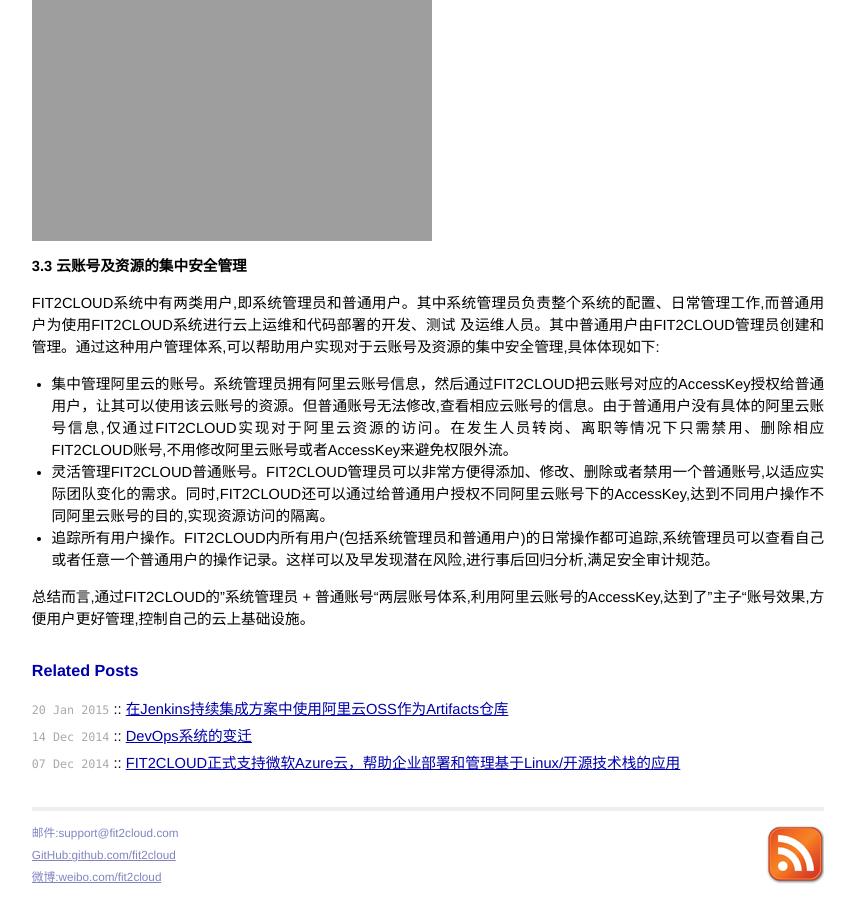
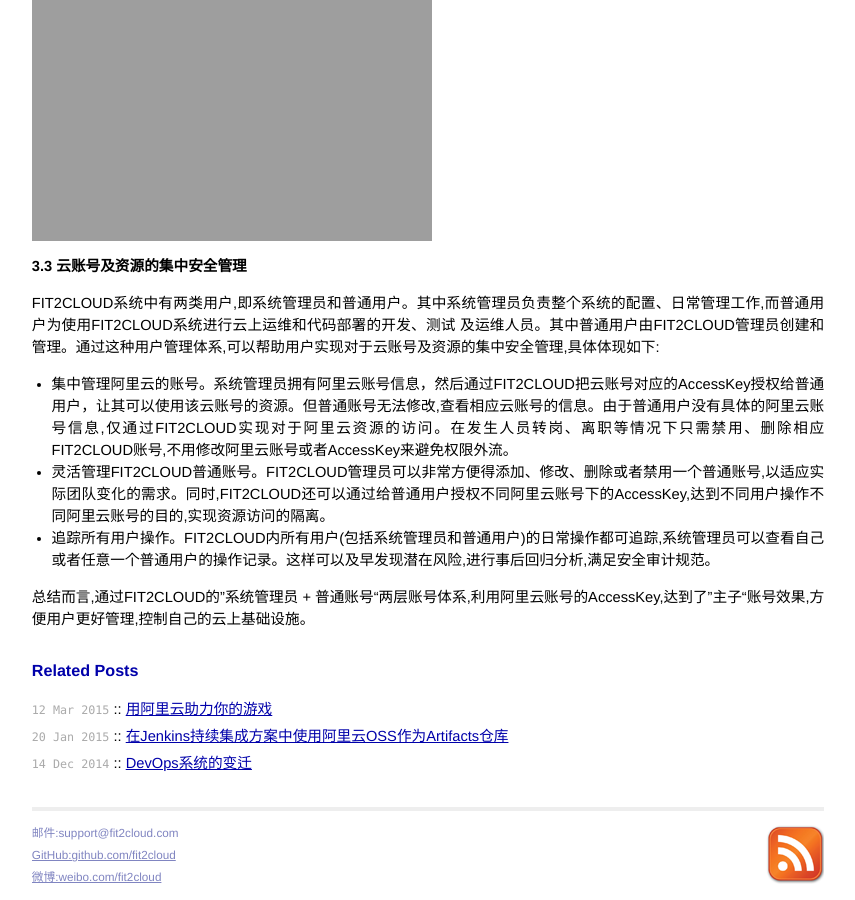
Before and after one commit to Xuguilin/blog, a Jekyll site: the page built from _posts/2015-03-11-aliyun-enterprise-released.md, in a window 1280 px wide and 900 px high, scrolled down 2344 px. Shown: the whole window, without its empty margins (212-1067 px from the left). Built offline with Jekyll 4.4.1, drawn with Linux system fonts in a browser that asks for light colours; Markdown is read by kramdown in place of the engine named in the settings; comment, search, counter and statistics services are not loaded; part of the change alters nothing that is shown; some of the changed text lies outside the part shown.

Commit message:
用阿里云助力你的游戏

```diff
--- a/_posts/2015-03-11-aliyun-enterprise-released.md
+++ b/_posts/2015-03-11-aliyun-enterprise-released.md
@@ -6,7 +6,7 @@ title: FIT2CLOUD企业版上架阿里云镜像市场，给阿里云用户带来
 {{ page.title }}
 ================
 
-<p class="meta">2015/01/20 - 杭州 By Simon</p>
+<p class="meta">2015/03/20 - 杭州 By Simon</p>
 
 经过半年的研发和测试，我们本周正式推出了FIT2CLOUD阿里云企业版，并上架阿里云镜像市场( 链接是： [FIT2CLOUD应用交付及运维管理平台Centos 6.5 64位](http://market.aliyun.com/imageproduct/15-123826001-jxsc000119.html) )。FIT2CLOUD企业版以镜像方式交付，部署在用户自身控制的虚机中，安全可靠。欢迎大家使用，部署和管理指南请查看阿里云镜像市场上的商品介绍。如果你有任何问题，请咨询support@fit2cloud.com。
 
--- /dev/null
+++ b/_posts/2015-03-12-aliyun-and-games.md
@@ -0,0 +1,83 @@
+---
+layout: post
+title: 用阿里云助力你的游戏
+---
+
+{{ page.title }}
+================
+
+<p class="meta">2015/03/12 - 杭州 By Simon</p>
+
+<h2>一、背景</h2>
+
+在中国整个互联网的发展历程中，游戏行业一直是充当急先锋和很多公司奶牛的角色。即使到今天，游戏仍然是很多巨头们的核心收入来源。中国庞大的人口红利和东方人对于游戏的热爱程度都让游戏成为互联网公司的兵家必争之地。最近几年移动互联网浪潮中，手游的高歌猛进再次验证了这一点。所不同的是，各个巨头们在这次手游浪潮中更多得退到平台和运营角色，而大量优秀、独立的游戏内容创作商走到前台。
+
+历来游戏行业都是高度竞争、快速淘汰的行业，而且一款成功游戏的生命周期越来越短。以前在PC端的游戏产品常常能有几年寿命（甚至是黄金期），而今天一款成功游戏的生命周期常常也只有几个月，而很多游戏甚至一上线就基本结束了其生命。如此同时，一款游戏的用户爆发速度也比原来快很多。当下，国内的网络接入已经基本成熟，再加上社会化营销，好的游戏可能只需要几天时间就能够风靡整个网络。面对这些新情况，游戏行业对承载其运行的基础设施提出了更高的要求，具体来说可以分成如下几个方面：
+
+ 1. 让基础设施更具有弹性，可以实现快速的开服、合服和关服。如前所述，游戏生命周期短，爆发速度快，传统那种自购集群或者租用IDC的方式已经跟不上游戏发展的步伐。在市场已经出现过一款火爆游戏要玩家排队几个小时才能够登陆服务器的场景出现。
+ 2. 让基础设施（计算、存储、网络等）能按需付费，可以降低游戏运营的成本。由于大量的游戏开发团队都是轻资产运作模式，不会做大量前期投入建立自己的基础设施。所以基本采用租用基础设施的模式。在竞争这么激烈，变化如此迅速的市场，即使再有经验的游戏开发团队也很难预测一款游戏的生命周期、火爆程度。所以自然希望在基础设施（这是游戏运营中很大的一部分成本）上能够按需付费，降低成本风险。
+ 3. 让基础设施质量更可控，从而降低游戏运营的风险。基础设置的质量不仅仅是传统意义上的硬件质量，而是包括网络接入、机房环境保障、服务器配套设备、容灾容错在一块的整体质量。如果要自建整个基础设置，到达质量可控的程度，成本非常高。而传统IDC很多时候交付的基础设置质量并不可控。
+ 4. 让基础设施更容易管理，可以降低游戏运维的难度和成本。现在一款成功的游戏基本上已经都是互联网规模，一款游戏同时运行的服务器数量比起传统网络游戏能上一个甚至几个数量级。在这么大规模的情况下，很多传统运维的方式因为复杂度、效率或者成本都已经行不通。游戏运维人员需要有高效、简单的方式管理整个基础设施。
+
+由于上面这些挑战，从互联网行业发展而来的云计算（尤其是以AWS为代表的公有基础设施云，即IaaS。注：本文下面提到的云平台都为IaaS平台。）得到了游戏行业的快速呼应。例如，在国外以Zynga为代表的新一代游戏公司是利用公有云发展起来的。国内，也已经有越来越多的游戏公司使用公有云作为自己的基础设施平台。
+
+<h2>二、云计算与游戏</h2>
+
+从互联网行业发展起来的云计算在很多方面和现代的互联网游戏有很多类似地方。所以其基础设施云也非常适合游戏行业。宏观上来说，公有云在下面几个方面很好的满足了游戏行业的刚性需求：
+
+ * 提供了弹性基础设置。无论是按需付费，还是包年包月的虚机。其弹性和传统得自己购买或者租用IDC都有非常大得改进，尤其是在快速开服、合服上。云计算平台都能够提供分钟级别的资源扩容能力，让你不需要担心游戏快速爆发期的资源问题。
+ * 提供了有清晰服务质量定义的基础设施。现在，所有的云计算平台都必须明确其服务质量（既SLA），并在服务质量未达标的情况下有相应的补偿机制。
+计费模式更加灵活，并在逐步过渡到完全按需付费的方式。这有效得支撑了轻资产模式运作的大量独立游戏创意、开发团队。
+ * 提供标准API和相关工具、服务帮助用户快速管理、运维基础设施。利用API可以让用户通过编程的方式管理整个集群。云平台提供的监控、数据库服务让用户能够从重复性、基础性的运维工作脱离出来，把这些工作交给更有经验的公有云提供商，而更关心对于自己应用的运维上。
+ * 通过统一的多数据中心让用户接入速度更快，且方便地支持容灾容错。在国内，由于几大运营商的问题，导致网络接入非常复杂。而游戏又是对交互响应要求非常高的应用，为给全国各地的玩家提供一致体验，多数据中心是不可以避免的事情。在传统租用IDC的阶段，协调不同数据中心是一件非常费时、费力的事情。
+
+由于这些明显的优点，云服务和游戏是天生一对，云计算平台成为大量游戏公司积极尝试的技术路径。在国内，几乎所有的基础设施公有云提供商也都非常重视游戏行业，推出了各自的游戏云解决方案。阿里云作为全国领先的IaaS服务商，也推出了自己的游戏云整体解决方案（[http://game.aliyun.com/](http://game.aliyun.com/) ），通过整合阿里云各个方面资源，为游戏行业的用户打造高效、可靠和用得起的基础设施。
+
+<h2>三、云上的游戏开发、运维</h2>
+
+对于一款游戏，在其整个生命周期上的设计、开发、上线、运维及运营涉及到非常多的环节，有游戏定位、内容创作、逻辑开发、渠道运营及推广等等。在这里，我们主要讨论作为全新的基础设施平台，云计算平台给游戏带来了什么，并以阿里云为例说明云上游戏开发及运维工作。
+首先，让我们看下一个游戏运营周期中和基础设施相关的流程都有哪些，如下图所示：
+
+![游戏运营周期](/images/game-process.png =600x)
+
+ * 当一个游戏需要确定上线，第一件事情就是需要快速获取资源来运行游戏。资源包括服务器、存储和网络等多个方面。如前所述，云平台大大降低了资源获取的门槛，而且获取的都是有相关SLA保证的资源。通过云平台提供的API，用户可以在分钟级别内获取自己想要的常见资源。如果计划把游戏在云上运行，开发人员在容量规划阶段最好能够按照云上资源单位来进行规划。由于游戏行业的特征，按需付费的方式使用云平台资源是一个常见的选择。当然，包年包月的付费方式可以大大节省用户成本。开发人员可以按照游戏的具体运营计划搭配使用两种付费方式的资源。目前，阿里云上得绝大部分服务都已经提供API帮助用户获取资源，且主要服务（如ECS）也都支持按需付费和包年包月这两种计费模式。
+ * 在获取完所有资源后就需要对于这些资源进行初始化，其中最为主要的就是对于虚机初始化，如安装基础性软件，进行相关配置。这些初始化工作常常是和具体游戏相关性不一定太大且可复用。在云上，自定义镜像是一个不错的方式帮助用户固化常见的虚机初始化化工作。当然，用户也也可以通过自定义脚本自己完成这个过程。除掉虚机初始化之外，例如网络、存储环境的初始化也可以通过IaaS服务提供商得API快速、编程化完成。目前，阿里云提供的SLB、RDS、OSS等服务都可以通过API来操作，可以非常方便的完成这些资源环境的初始化工作。
+环境准备妥当后就得部署具体的游戏代码。这个过程每个游戏具体都不太一样，但是为了高效、无误得完成这个过程，自动化一切部署流程已经是必须的选择，尤其是对于游戏而言。你很难想象让玩家等你几天来修复一个Bug，或者让玩家在几周里面都重复玩同样的内容。所以，游戏行业对于服务的持续交付和更新有最迫切的需求。尽管国外很多云平台生态圈内已经有这样的服务和工具提供给开发、运维人员，但国内目前还比较欠缺这一点。
+ * 在游戏上线后，运维人员的压力就随之而来，其中最常见的运维工作就是需要对一组机器进行批量运维，如执行一组脚本、给系统打一个Patch。当然，定时运维工作常常也是必须的，如定时清理、备份数据等。脚本通常是用于解决这些运维问题的法宝，但如何组织、管理脚本，如何把脚本批量运用到指定机器，如何在动态变化的基础设施上保证运维操作的精确性、可追溯性仍然是一个挑战，尤其是在运维互联网规模的游戏时。在云平台上，由于所有的基础设施都是可编程的（即用API访问），这让把基础设施和运维行为一体化管理变得容易。所以，基于云上的游戏运维需要是和云平台高度集成的一体化运维平台。
+ * 和任何在线服务一样，游戏服务中的监控、报警也是不可缺少。没有监控、报警的服务会让开发、运维人员寝室不安。在传统IT环境中，游戏开发、运维人员经常需要自己从头搭建整个监控、报警系统。尽管现在已经有如Nagios等强大的开源监控报警平台，但是构建、运维一个自己的监控、报警系统任然很麻烦，何况还要对接很多如短信报警这样的供应商。云时代，这些事情应该有IaaS供应商代劳。任何一家IaaS供应商都应该提供基础的、可扩展的监控、报警服务，用户只需要告知供应商需要监控哪些指标，定义报警规则即可。阿里云同样也提供云监控服务，支持站点监控、虚机监控、自定义监控指标和报警功能。
+ * 快速扩容、合并服务是游戏行业的一个强烈刚需。由于前面所述的游戏行业特征，其服务规模会在短期有很大的震荡，而且在时间段上的波峰波谷效应也很明显。因此，IaaS环境下的自动伸缩功能（Auto-Scaling）非常适合游戏行业，可以在保证玩家体验的前提下尽可能降低整个基础设施成本。阿里云已经开始公测的ESS服务就是针对ECS的自动伸缩服务，支持定时和按需添加和减少ECS虚机数目。
+ * 数据备份是一个经常被忽略的需求。在运营一款游戏过程中会产生大量有价值的数据（如玩家日志等），通过挖掘这些数据可以很好指导团队不断改进游戏，即使一款游戏已经下线，其运营过程中的数据也应该保留下来以备不时之需。另外，由于一些法律上的需求，备份数据也不可避免。如果使用在线存储服务备份这些冷数据，则成本太高，而使用传统的磁带方式又非常低效。现在，很多IaaS供应商都提供自己的备份服务，如阿里云的OAS等，可以考虑使用来备份游戏运营沉淀下来的数据。
+ * 当决定要关闭一款游戏时，运行在云上的游戏非常容易，简单几个按钮就完成所有工作，而且费用立即结束。当需要重新上线新游戏，完全可以按照新游戏架构重新选择更合适的基础设施架构。这种快速、轻量释放资源的方式非常适合更新周期快的游戏行业。
+ * 利用数据来驱动游戏开发，发现玩家需求已经是游戏开发团队必须要具备的能力之一。开发人员可以根据实时游戏数据来和玩家及时互动，也可以利用离线大数据分析发现游戏设计中的一些规律。同样，IaaS提供商一般也会提供基于云上的数据类产品，帮助用户在云平台上实现数据的闭环流动。一旦这个闭环形成后，用户服务产生的数据可以迅速进入分析流程、并利用分析结果直接产生行动。在阿里云上，其数据类服务是一个特点，既有离线数据分析服务ODPS，也有ADS这样准实时分析工具，还有日志服务SLS与之配套。
+
+通过上面的分析，我们可以看出IaaS平台给游戏行业提供了一个非常好的平台，可以帮助到轻资产的游戏团队快速开发、上线游戏，并在整个游戏运营周期的不同阶段提供不同的支撑服务，让小团队能够获得大公司一样高效、高质量的基础设施平台。当然，向云迁移游戏服务并不信手拈来，仍然有一些要点需要把握好才能够发挥出云的优势：
+
+ * 首先，和很多其他行业向云迁移一样。游戏的真正技术架构要向云上架构转型，而不是生硬得把云平台提供的资源和服务映射到传统架构上。要想充分发挥云的按需付费、自动伸缩功能，就必须做到服务的状态无关。要想充分利用好IaaS提供商的基础设施服务，就需要让自己的游戏架构去适配IaaS供应商提供的很多服务（如数据库服务、监控服务等）
+ * 其次，要充分利用好云平台的弹性，这点对于游戏更为如此。如果仍然像使用传统IDC资源一样使用云上资源，你的服务就失去了云平台弹性带来的巨大好处。例如，无法真得做到按照游戏实际使用量来付费，也无法很快应对游戏爆发期的快速流量上升等。
+ * 再次，要充分复用云平台上的基础服务，解决重复开发轮子的问题。一般来说，IaaS供应商都会很多基础服务（如数据库、负责均衡、缓存等服务）。如果你的游戏架构中能够用到这些服务请尽量使用云平台上基础服务，这可以大大解放你的生产力，避免重新开发，即使你可以使用开源技术快速搭建相关服务，也还会面临后期运维的很大压力。
+ * 最后，云上运维要充分利用云平台的特点，即基础设施可编程化。运维人员可以统一管理基础设施和其上的运维工作，形成一体化的运维平台。具体来说，运维平台即可以自动管理、感知基础设施的变化，又可以在管理基础设施的同时主动、精确执行运维操作，保证服务的可持续性、高效性
+。
+对于游戏团队来说，使用IaaS作为自己游戏的基础设施平台迈出了向云上迁移的第一步。在这之后，游戏团队要使用好IaaS平台仍然有很多工作可以做。作为国内领先的IaaS供应商，阿里云在提供云平台上基础设施服务同时也在不断发展自己的生态，帮助用户更好使用阿里云。其中，Fit2Cloud就是阿里云生态中的一员，它为游戏团队在阿里云上提供一体化的运维平台。
+
+<h2>四、Fit2Cloud：阿里云上的一体化游戏运维平台</h2>
+
+Fit2Cloud是完全基于阿里云API的新型云上服务运维平台，针对游戏团队提供如快速开服，实时监控告警、批量运维、自动伸缩、代码部署等一系列服务。具体如下图：
+
+![一体化游戏运维平台](/images/fit2cloud-game-ops-platform.png =600x)
+
+在Fit2Cloud中，用户的基础设施以应用（Application）视角管理（不同于阿里云控制台以资源类型及地域视角管理），让用户的所有运维操作可以轻松定位到指定应用服务。Fit2Cloud支持为一个应用管理多种云资源（如实时申请的按量付费虚机、主动导入的包年包月虚机、自动伸缩产生的云资源变化等），也支持对于资源之间关系的管理（如添加虚机到SLB、注册RDS白名单等）。另外，为运维阿里云资源集成了多项服务（如执行脚本，环境初始化等）及相关的辅助功能（如费用管理、资源权限管理等等）。同时，为打通用户从代码到服务的通道，实现如下持续交付的游戏生产流程，Fit2Cloud提供了“代码部署”模块。
+
+![打通从代码到服务的通道](/images/from-code-to-service.png =600x)
+
+Fit2Cloud的代码部署模块提供如下功能：
+
+ * 兼容AWS的CodeDeploy的Artifacts格式，让开发人员明确描述相应模块的部署方式。模块由开发人员开发，只有开发人员最为了解整个模块的部署、运行方式，所以提供标准格式让开发人员自己描述其开发模块的部署方式非常高效，并且可以让开发、测试和运维人员沟通部署流程更为方便。同时，由于这个标准格式会直接使用于整个持续交付过程，也能有效避免部署文档过时的问题。
+ * 支持从阿里云的OSS管理用户所有的Artifacts。用户可以通过自己的持续构建服务器向这些代码仓库推送最新构建输出的Artifacts。
+ * 支持多种模式的部署方式。目前，Fit2Cloud支持逐台ECS机器部署、一次部署应用中一半机器或者一次部署应用中所有机器这三种模式，让用户可以做到生产环境服务不中断，而其他环境下又能够快速部署的目标。
+ * 支持所有部署操作的可追踪、可管理，能够集中管理所有部署的结果、输出信息。方便开发、运维及质量团队跟踪。
+
+为保证游戏用户的数据和基础设施安全，Fit2Cloud支持企业版部署模式。在这个模式下，整个Fit2Cloud部署在用户自己的阿里云虚机上，所有数据也存到这台虚机内（Fit2Cloud不会上传用户业务数据）。同时，整个服务由用户自己管理，拥有所有权限。Fit2Cloud会负责在后台帮助用户升级Fit2Cloud软件自身，保证用户时刻使用最新、最安全的Fit2Cloud服务。
+
+
+<font color="#aaa" size="2">作者简介：Simon是FIT2CLOUD资深架构师。FIT2CLOUD致力于帮助企业更好地使用云来加速业务创新，实现从传统IT到Cloud IT的转型。FIT2CLOUD不仅提供一站式的应用交付及运维管理工具，同时还提供方法论来帮助企业打通从代码到服务的通道，实现云应用的持续交付和自动化运维。FIT2Cloud阿里云企业版已经上架阿里云镜像市场( 链接是： [FIT2CLOUD应用交付及运维管理平台Centos 6.5 64位](http://market.aliyun.com/imageproduct/15-123826001-jxsc000119.html) )。
+</font>
```
Also changed, not shown: images/fit2cloud-game-ops-platform.png (added), images/game-process.png (added).
